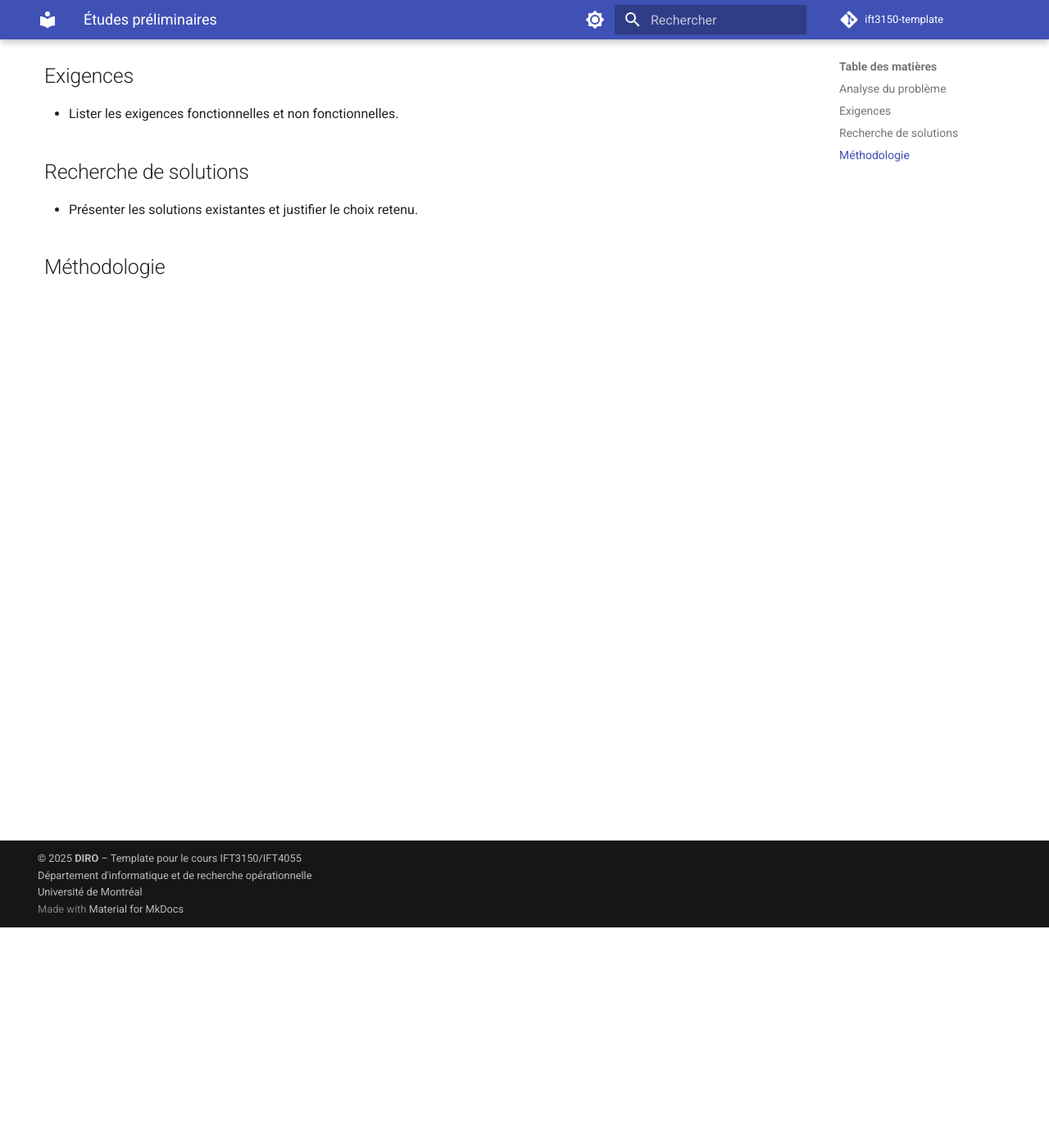
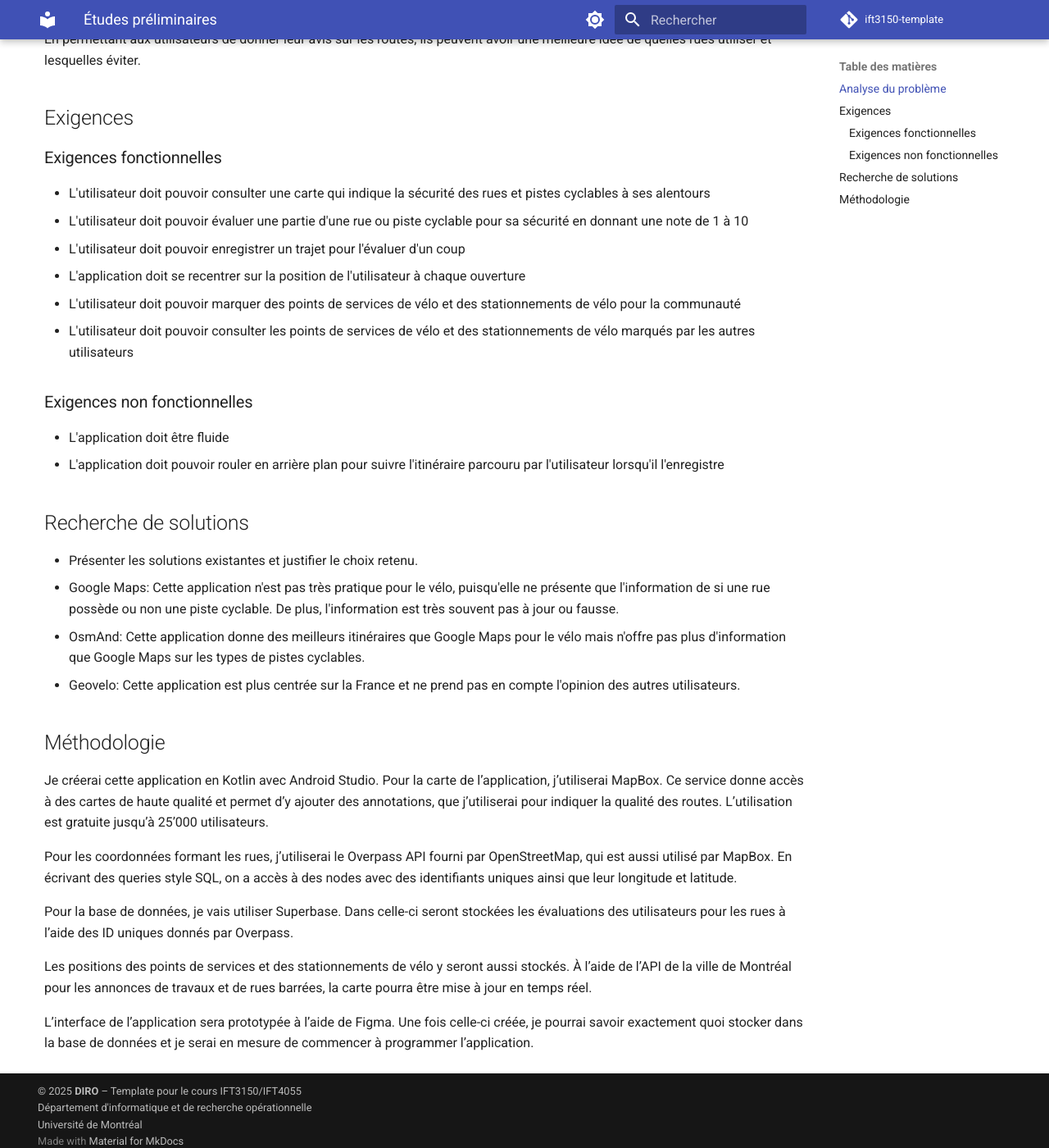
Before and after one commit to Taluuuu/carte-velo, an MkDocs documentation site: the page built from docs/analysis.md, in a window 1280 px wide and 1400 px high, scrolled down 269 px. Shown: the whole window at 82% size. Built offline with MkDocs 1.6.1 and Material for MkDocs 9.7.7, drawn with Linux system fonts in a browser that asks for light colours; comment, search, counter and statistics services are not loaded.

Commit message:
Progress on index and analysis

```diff
--- a/docs/analysis.md
+++ b/docs/analysis.md
@@ -2,14 +2,41 @@
 
 ## Analyse du problème
 
-- Décrire le problème à résoudre.
+Il est difficile pour un cycliste débutant ou qui ne connaît pas un quartier de savoir où circuler pour faire le trajet le plus sécuritaire. En permettant aux utilisateurs de donner leur avis sur les routes, ils peuvent avoir une meilleure idée de quelles rues utiliser et lesquelles éviter.
 
 ## Exigences
 
-- Lister les exigences fonctionnelles et non fonctionnelles.
+### Exigences fonctionnelles
+
+- L'utilisateur doit pouvoir consulter une carte qui indique la sécurité des rues et pistes cyclables à ses alentours
+- L'utilisateur doit pouvoir évaluer une partie d'une rue ou piste cyclable pour sa sécurité en donnant une note de 1 à 10
+- L'utilisateur doit pouvoir enregistrer un trajet pour l'évaluer d'un coup
+- L'application doit se recentrer sur la position de l'utilisateur à chaque ouverture
+- L'utilisateur doit pouvoir marquer des points de services de vélo et des stationnements de vélo pour la communauté
+- L'utilisateur doit pouvoir consulter les points de services de vélo et des stationnements de vélo marqués par les autres utilisateurs
+
+### Exigences non fonctionnelles
+
+- L'application doit être fluide
+- L'application doit pouvoir rouler en arrière plan pour suivre l'itinéraire parcouru par l'utilisateur lorsqu'il l'enregistre
 
 ## Recherche de solutions
 
 - Présenter les solutions existantes et justifier le choix retenu.
+- Google Maps: Cette application n'est pas très pratique pour le vélo, puisqu'elle ne présente que l'information de si une rue possède ou non une piste cyclable. De plus, l'information est très souvent pas à jour ou fausse.
+- OsmAnd: Cette application donne des meilleurs itinéraires que Google Maps pour le vélo mais n'offre pas plus d'information que Google Maps sur les types de pistes cyclables.
+- Geovelo: Cette application est plus centrée sur la France et ne prend pas en compte l'opinion des autres utilisateurs.
 
 ## Méthodologie
+
+Je créerai cette application en Kotlin avec Android Studio.
+Pour la carte de l’application, j’utiliserai MapBox. Ce service donne accès à des cartes de haute qualité et permet d’y ajouter des annotations, que j’utiliserai pour indiquer la qualité des routes. L’utilisation est gratuite jusqu’à 25’000 utilisateurs.
+
+Pour les coordonnées formant les rues, j’utiliserai le Overpass API fourni par OpenStreetMap, qui est aussi utilisé par MapBox. En écrivant des queries style SQL, on a accès à des nodes avec des identifiants uniques ainsi que leur longitude et latitude.
+
+Pour la base de données, je vais utiliser Superbase. Dans celle-ci seront stockées les évaluations des utilisateurs pour les rues à l’aide des ID uniques donnés par Overpass.
+
+Les positions des points de services et des stationnements de vélo y seront aussi stockés.
+À l’aide de l’API de la ville de Montréal pour les annonces de travaux et de rues barrées, la carte pourra être mise à jour en temps réel.
+
+L’interface de l’application sera prototypée à l’aide de Figma. Une fois celle-ci créée, je pourrai savoir exactement quoi stocker dans la base de données et je serai en mesure de commencer à programmer l’application.
```
Also changed, not shown: docs/index.md (+11 -6 lines).
